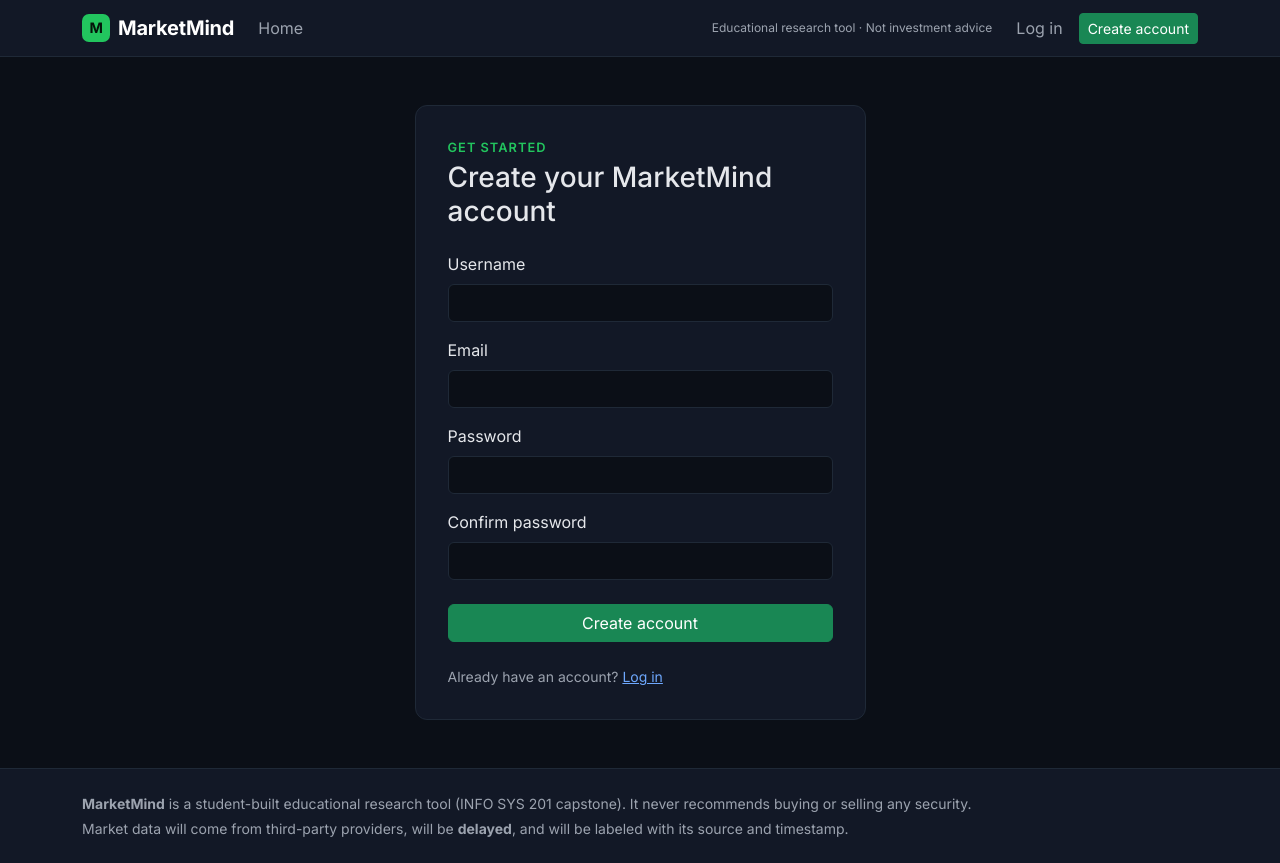
After one commit to andrewslo94/marketmind, a Flask app: page /register in a window 1280 px wide. The commit adds this page. Run offline with Flask 3, Linux system fonts and the light colour scheme; some libraries are stand-ins or nearby versions.

Commit message:
Phase 2B: registration, login, logout with Flask-WTF forms and CSRF protection

```diff
--- a/app/__init__.py
+++ b/app/__init__.py
@@ -9,7 +9,7 @@ import os
 
 from flask import Flask
 
-from app.extensions import db, login_manager
+from app.extensions import csrf, db, login_manager
 from config import Config
 
 
@@ -32,6 +32,7 @@ def create_app(config_class=Config):
     # Attach the extensions (created in app/extensions.py) to this app.
     db.init_app(app)
     login_manager.init_app(app)
+    csrf.init_app(app)
 
     # Import the models so SQLAlchemy knows which tables exist, then create
     # any tables that are missing. Existing tables and data are left alone.
@@ -42,8 +43,10 @@ def create_app(config_class=Config):
 
     # Register blueprints (groups of routes). Imported here, inside the
     # function, so each blueprint is loaded when the app is built.
+    from app.routes.auth import auth_bp
     from app.routes.main import main_bp
 
     app.register_blueprint(main_bp)
+    app.register_blueprint(auth_bp)
 
     return app
--- a/app/extensions.py
+++ b/app/extensions.py
@@ -8,6 +8,7 @@ so `db` must live in a neutral module that neither of them depends on.
 """
 from flask_login import LoginManager
 from flask_sqlalchemy import SQLAlchemy
+from flask_wtf.csrf import CSRFProtect
 
 # db: the database handle. Models are defined as classes that extend db.Model.
 db = SQLAlchemy()
@@ -21,3 +22,7 @@ login_manager = LoginManager()
 login_manager.login_view = "auth.login"
 login_manager.login_message = "Please log in to access that page."
 login_manager.login_message_category = "warning"
+
+# csrf: makes csrf_token() available in templates and checks every POST.
+# Flask-WTF forms carry the token automatically via form.hidden_tag().
+csrf = CSRFProtect()
--- /dev/null
+++ b/app/forms.py
@@ -0,0 +1,70 @@
+"""
+app/forms.py — web forms, defined as Python classes (Flask-WTF / WTForms).
+
+Each class attribute is one form field with a list of validators. When a
+form is submitted, form.validate_on_submit() runs every validator and
+collects error messages, so the routes stay short and all input is checked
+server-side before it touches the database.
+
+Flask-WTF also adds a hidden CSRF token to every form (form.hidden_tag()
+in the template) and rejects submissions that don't carry a valid one.
+"""
+from flask_wtf import FlaskForm
+from wtforms import BooleanField, PasswordField, StringField, SubmitField
+from wtforms.validators import (
+    DataRequired,
+    Email,
+    EqualTo,
+    Length,
+    Regexp,
+    ValidationError,
+)
+
+from app.models import User
+
+
+class RegistrationForm(FlaskForm):
+    username = StringField(
+        "Username",
+        validators=[
+            DataRequired(),
+            Length(min=3, max=30),
+            Regexp(
+                r"^[A-Za-z0-9_]+$",
+                message="Letters, numbers, and underscores only.",
+            ),
+        ],
+    )
+    email = StringField(
+        "Email",
+        validators=[DataRequired(), Email(), Length(max=120)],
+    )
+    password = PasswordField(
+        "Password",
+        validators=[DataRequired(), Length(min=8, max=128)],
+    )
+    confirm_password = PasswordField(
+        "Confirm password",
+        validators=[
+            DataRequired(),
+            EqualTo("password", message="Passwords must match."),
+        ],
+    )
+    submit = SubmitField("Create account")
+
+    # WTForms calls any method named validate_<fieldname> as an extra
+    # validator for that field. We use it to check the database.
+    def validate_username(self, field):
+        if User.query.filter_by(username=field.data).first():
+            raise ValidationError("That username is already taken.")
+
+    def validate_email(self, field):
+        if User.query.filter_by(email=field.data.lower()).first():
+            raise ValidationError("An account with that email already exists.")
+
+
+class LoginForm(FlaskForm):
+    username = StringField("Username", validators=[DataRequired(), Length(max=30)])
+    password = PasswordField("Password", validators=[DataRequired()])
+    remember_me = BooleanField("Keep me logged in")
+    submit = SubmitField("Log in")
--- /dev/null
+++ b/app/routes/auth.py
@@ -0,0 +1,84 @@
+"""
+app/routes/auth.py — registration, login, and logout.
+
+Flask-Login does the session bookkeeping:
+  login_user(user)   -> stores the user's id in a signed cookie
+  logout_user()      -> clears it
+  current_user       -> the User for this request (or an anonymous object)
+  @login_required    -> redirects logged-out visitors to the login page
+"""
+from urllib.parse import urlsplit
+
+from flask import Blueprint, flash, redirect, render_template, request, url_for
+from flask_login import current_user, login_required, login_user, logout_user
+
+from app.extensions import db
+from app.forms import LoginForm, RegistrationForm
+from app.models import User
+
+auth_bp = Blueprint("auth", __name__)
+
+
+def _safe_next_url(default: str) -> str:
+    """
+    Flask-Login adds ?next=/some/page when it redirects a logged-out user to
+    the login page. We only honour it if it's a *relative* path on our own
+    site, so nobody can craft a link that bounces users to another domain.
+    """
+    next_url = request.args.get("next")
+    if next_url and not urlsplit(next_url).netloc and next_url.startswith("/"):
+        return next_url
+    return default
+
+
+@auth_bp.route("/register", methods=["GET", "POST"])
+def register():
+    if current_user.is_authenticated:
+        return redirect(url_for("main.home"))
+
+    form = RegistrationForm()
+    if form.validate_on_submit():
+        user = User(
+            username=form.username.data.strip(),
+            email=form.email.data.strip().lower(),
+        )
+        user.set_password(form.password.data)
+        db.session.add(user)
+        db.session.commit()
+
+        flash("Account created. You can log in now.", "success")
+        return redirect(url_for("auth.login"))
+
+    return render_template("auth/register.html", form=form)
+
+
+@auth_bp.route("/login", methods=["GET", "POST"])
+def login():
+    if current_user.is_authenticated:
+        return redirect(url_for("main.home"))
+
+    form = LoginForm()
+    if form.validate_on_submit():
+        user = User.query.filter_by(username=form.username.data.strip()).first()
+
+        # Same message whether the username or the password is wrong, so an
+        # attacker can't use the login page to discover which usernames exist.
+        if user is None or not user.check_password(form.password.data):
+            flash("Invalid username or password.", "danger")
+            return render_template("auth/login.html", form=form), 401
+
+        login_user(user, remember=form.remember_me.data)
+        flash(f"Welcome back, {user.username}.", "success")
+        return redirect(_safe_next_url(url_for("main.home")))
+
+    return render_template("auth/login.html", form=form)
+
+
+# Logout is a POST (a small form in the navbar) rather than a GET link, so a
+# third-party page can't log users out just by embedding an image URL.
+@auth_bp.route("/logout", methods=["POST"])
+@login_required
+def logout():
+    logout_user()
+    flash("You have been logged out.", "info")
+    return redirect(url_for("main.home"))
--- a/app/static/css/style.css
+++ b/app/static/css/style.css
@@ -97,6 +97,34 @@ body {
     white-space: nowrap;
 }
 
+/* ---- Auth pages & navbar user chip ---- */
+.mm-auth-card { padding: 2rem; }
+.mm-nav-user {
+    display: inline-flex;
+    align-items: center;
+    gap: 0.5rem;
+    color: var(--mm-text) !important;
+}
+.mm-avatar {
+    display: inline-grid;
+    place-items: center;
+    width: 26px;
+    height: 26px;
+    border-radius: 50%;
+    background: var(--mm-border);
+    font-size: 0.75rem;
+    font-weight: 600;
+}
+.form-control {
+    background: var(--mm-bg);
+    border-color: var(--mm-border);
+}
+.form-control:focus {
+    background: var(--mm-bg);
+    border-color: var(--mm-accent);
+    box-shadow: 0 0 0 0.2rem rgba(34, 197, 94, 0.2);
+}
+
 /* ---- Footer ---- */
 .mm-footer {
     background: var(--mm-surface);
--- /dev/null
+++ b/app/templates/auth/_form_field.html
@@ -0,0 +1,12 @@
+{# Reusable macro: renders one form field with its label and any
+   validation errors. Called from register.html and login.html. #}
+{% macro render_field(field, autocomplete=None) %}
+    <div class="mb-3">
+        {{ field.label(class="form-label") }}
+        {{ field(class="form-control" + (" is-invalid" if field.errors else ""),
+                 autocomplete=autocomplete) }}
+        {% for error in field.errors %}
+            <div class="invalid-feedback">{{ error }}</div>
+        {% endfor %}
+    </div>
+{% endmacro %}
--- /dev/null
+++ b/app/templates/auth/register.html
@@ -0,0 +1,30 @@
+{% extends "base.html" %}
+{% from "auth/_form_field.html" import render_field %}
+{% block title %}Create account{% endblock %}
+
+{% block content %}
+<div class="row justify-content-center">
+    <div class="col-md-6 col-lg-5">
+        <div class="mm-card mm-auth-card">
+            <p class="mm-eyebrow mb-1">Get started</p>
+            <h1 class="h3 mb-4">Create your MarketMind account</h1>
+
+            {# novalidate: skip the browser's own popups so our server-side
+               messages are the single source of truth. #}
+            <form method="post" novalidate>
+                {{ form.hidden_tag() }}  {# CSRF token #}
+                {{ render_field(form.username, autocomplete="username") }}
+                {{ render_field(form.email, autocomplete="email") }}
+                {{ render_field(form.password, autocomplete="new-password") }}
+                {{ render_field(form.confirm_password, autocomplete="new-password") }}
+                {{ form.submit(class="btn btn-success w-100 mt-2") }}
+            </form>
+
+            <p class="small mm-muted mt-4 mb-0">
+                Already have an account?
+                <a href="{{ url_for('auth.login') }}">Log in</a>
+            </p>
+        </div>
+    </div>
+</div>
+{% endblock %}
--- a/app/templates/base.html
+++ b/app/templates/base.html
@@ -49,7 +49,35 @@
                     <!-- More links are added here as each section is built.
                          We don't show links to pages that don't exist yet. -->
                 </ul>
-                <span class="mm-nav-note">Educational research tool · Not investment advice</span>
+                <span class="mm-nav-note d-none d-lg-inline me-3">Educational research tool · Not investment advice</span>
+
+                <!-- Right side: login state. current_user comes from Flask-Login. -->
+                <ul class="navbar-nav align-items-lg-center">
+                    {% if current_user.is_authenticated %}
+                        <li class="nav-item">
+                            <span class="nav-link mm-nav-user">
+                                <span class="mm-avatar">{{ current_user.username[0]|upper }}</span>
+                                {{ current_user.username }}
+                            </span>
+                        </li>
+                        <li class="nav-item">
+                            <!-- Logout is a POST form (see routes/auth.py). -->
+                            <form method="post" action="{{ url_for('auth.logout') }}" class="d-inline">
+                                <input type="hidden" name="csrf_token" value="{{ csrf_token() }}">
+                                <button type="submit" class="btn btn-outline-secondary btn-sm">Log out</button>
+                            </form>
+                        </li>
+                    {% else %}
+                        <li class="nav-item">
+                            <a class="nav-link {% if request.endpoint == 'auth.login' %}active{% endif %}"
+                               href="{{ url_for('auth.login') }}">Log in</a>
+                        </li>
+                        <li class="nav-item">
+                            <a class="btn btn-success btn-sm ms-lg-2"
+                               href="{{ url_for('auth.register') }}">Create account</a>
+                        </li>
+                    {% endif %}
+                </ul>
             </div>
         </div>
     </nav>
@@ -57,6 +85,17 @@
     <!-- ===== Page content: each page fills in this block ===== -->
     <main class="flex-grow-1 py-5">
         <div class="container">
+            <!-- Flash messages: one-time notices set by routes with flash().
+                 The category (success / danger / warning / info) picks the color. -->
+            {% with messages = get_flashed_messages(with_categories=true) %}
+                {% for category, message in messages %}
+                    <div class="alert alert-{{ category }} alert-dismissible fade show" role="alert">
+                        {{ message }}
+                        <button type="button" class="btn-close" data-bs-dismiss="alert" aria-label="Close"></button>
+                    </div>
+                {% endfor %}
+            {% endwith %}
+
             {% block content %}{% endblock %}
         </div>
     </main>
--- a/requirements.txt
+++ b/requirements.txt
@@ -1,8 +1,12 @@
 blinker==1.9.0
 click==8.5.1
+dnspython==2.9.2
+email-validator==2.4.0
 Flask==3.1.3
 Flask-Login==0.6.3
 Flask-SQLAlchemy==3.1.1
+Flask-WTF==1.3.0
+idna==3.20
 itsdangerous==2.2.0
 Jinja2==3.1.6
 MarkupSafe==3.0.4
@@ -10,3 +14,4 @@ python-dotenv==1.2.4
 SQLAlchemy==2.1.8
 typing_extensions==4.16.0
 Werkzeug==3.1.9
+WTForms==3.3.2
```
Also changed, not shown: CLAUDE.md (+2 -1 lines), DEVLOG.md (+22 -0 lines), app/templates/auth/login.html (added, +30 -0 lines).
